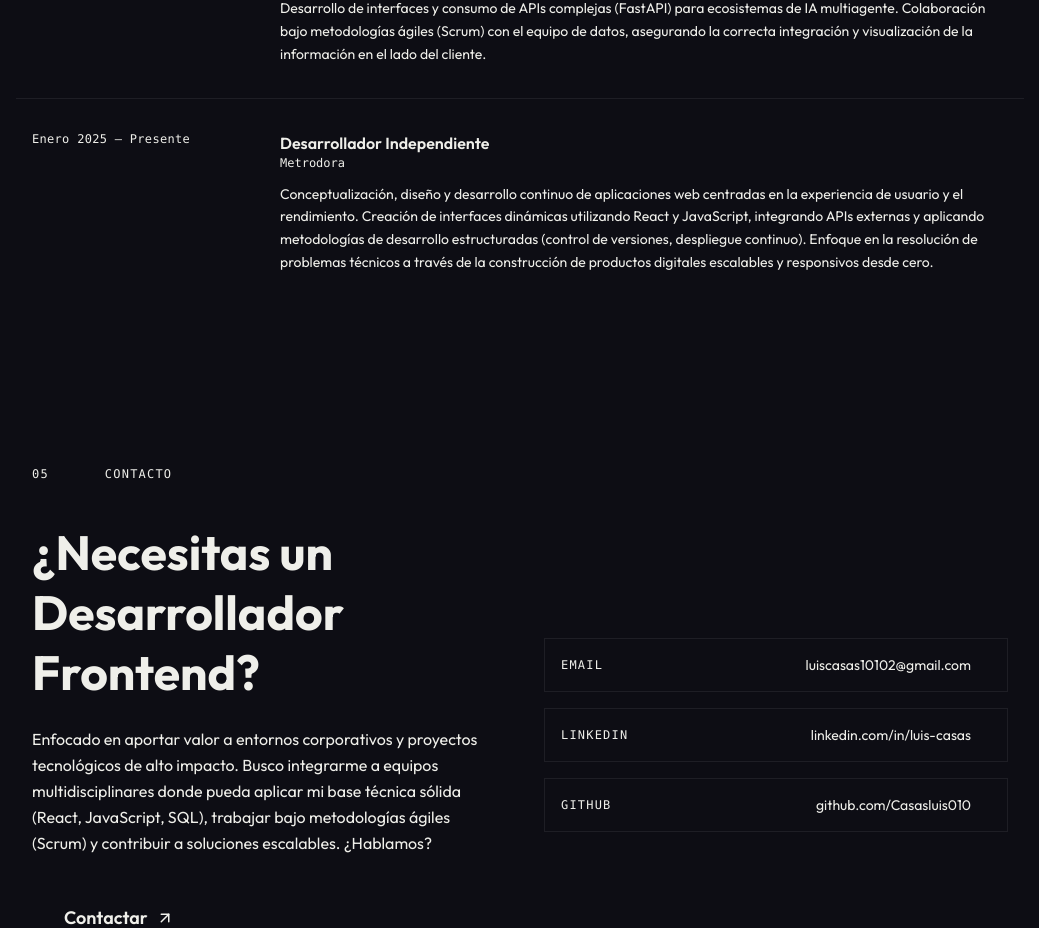
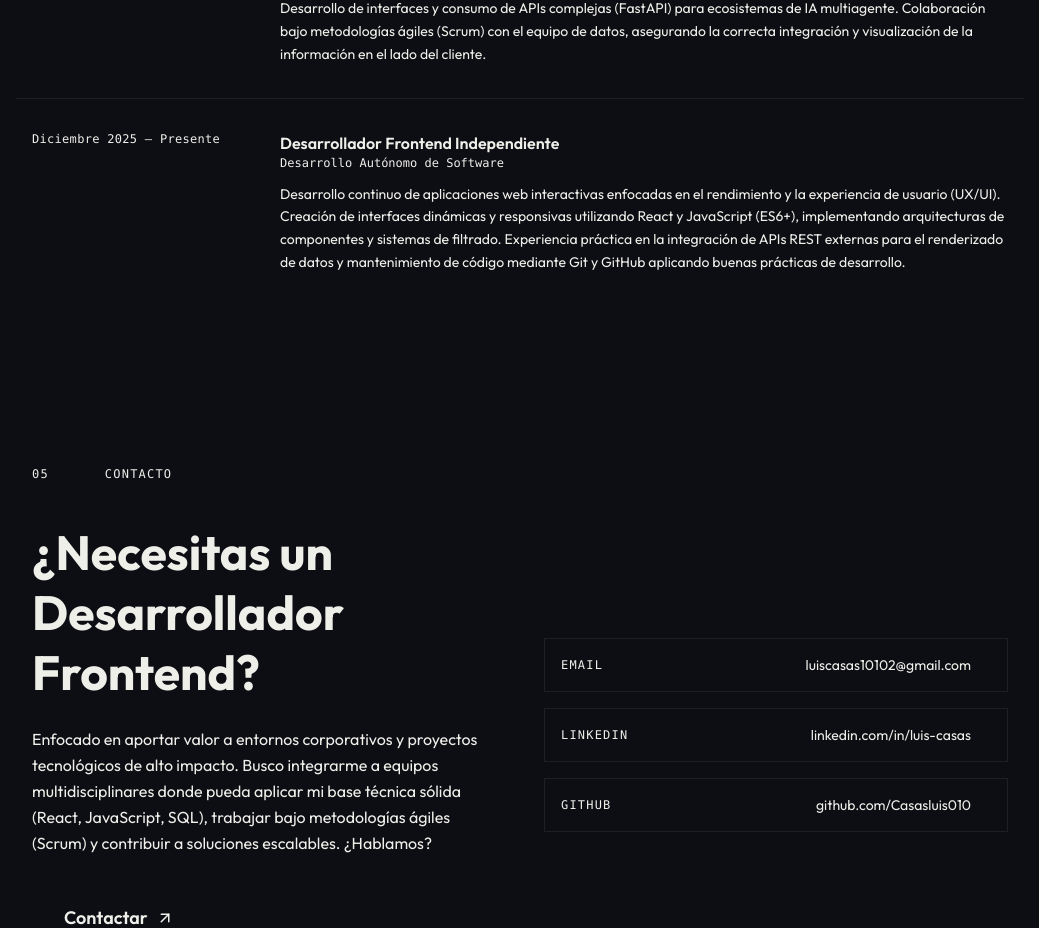
Before and after one commit to Casasluis010/portfolio-web, a React (Vite) app: page / in a window 1280 px wide. Shown: the part 2578-3506 px from the top of the page, without its empty margins (120-1159 px from the left). Built offline with nearby package versions, Linux system fonts and the light colour scheme; a web font is replaced by a local one.

Commit message:
fix:Arreglos de descripción

```diff
--- a/src/app/App.tsx
+++ b/src/app/App.tsx
@@ -39,10 +39,10 @@ const experience = [
     desc: "Desarrollo de interfaces y consumo de APIs complejas (FastAPI) para ecosistemas de IA multiagente. Colaboración bajo metodologías ágiles (Scrum) con el equipo de datos, asegurando la correcta integración y visualización de la información en el lado del cliente."
   },
   {
-    period: "Enero 2025 — Presente",
-    role: "Desarrollador Independiente",
-    company: "Metrodora",
-    desc: "Conceptualización, diseño y desarrollo continuo de aplicaciones web centradas en la experiencia de usuario y el rendimiento. Creación de interfaces dinámicas utilizando React y JavaScript, integrando APIs externas y aplicando metodologías de desarrollo estructuradas (control de versiones, despliegue continuo). Enfoque en la resolución de problemas técnicos a través de la construcción de productos digitales escalables y responsivos desde cero."
+    period: "Diciembre 2025 — Presente",
+    role: "Desarrollador Frontend Independiente",
+    company: "Desarrollo Autónomo de Software",
+    desc: "Desarrollo continuo de aplicaciones web interactivas enfocadas en el rendimiento y la experiencia de usuario (UX/UI). Creación de interfaces dinámicas y responsivas utilizando React y JavaScript (ES6+), implementando arquitecturas de componentes y sistemas de filtrado. Experiencia práctica en la integración de APIs REST externas para el renderizado de datos y mantenimiento de código mediante Git y GitHub aplicando buenas prácticas de desarrollo."
   }
 ];
 
```
